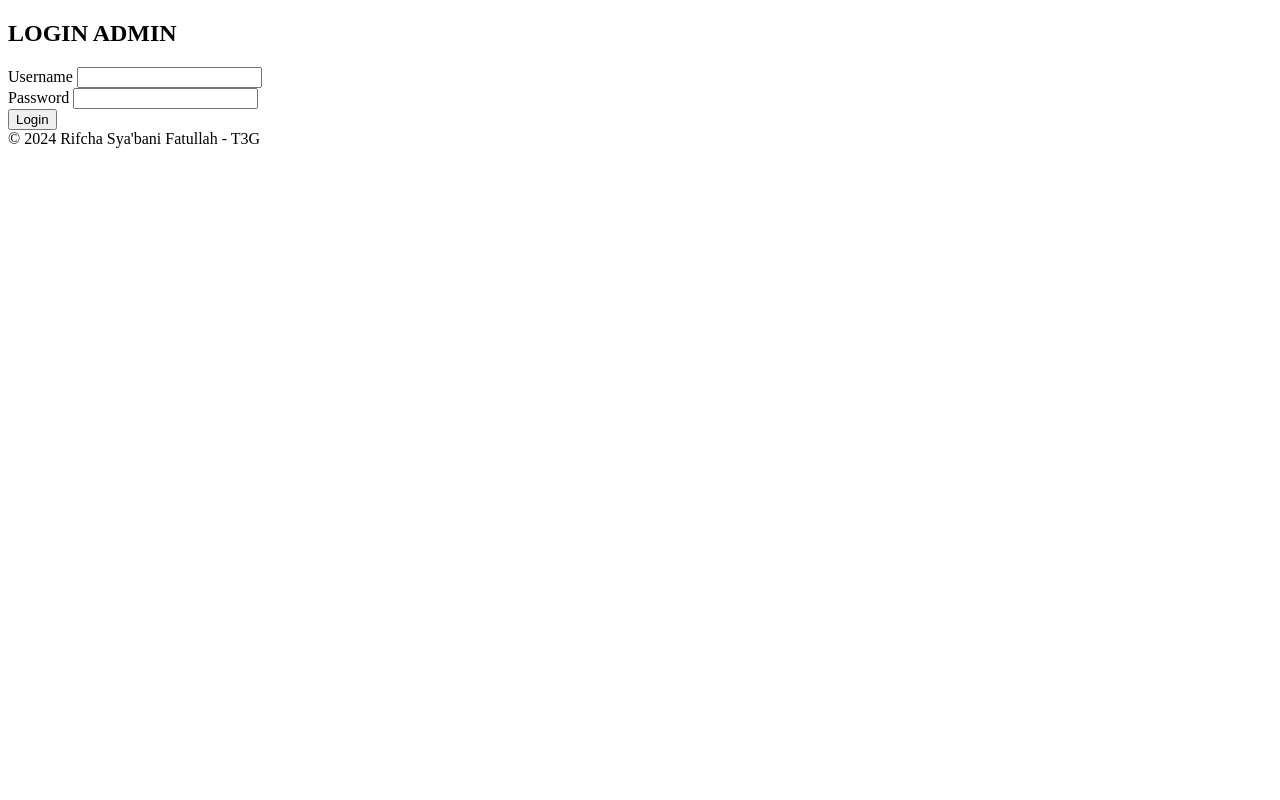
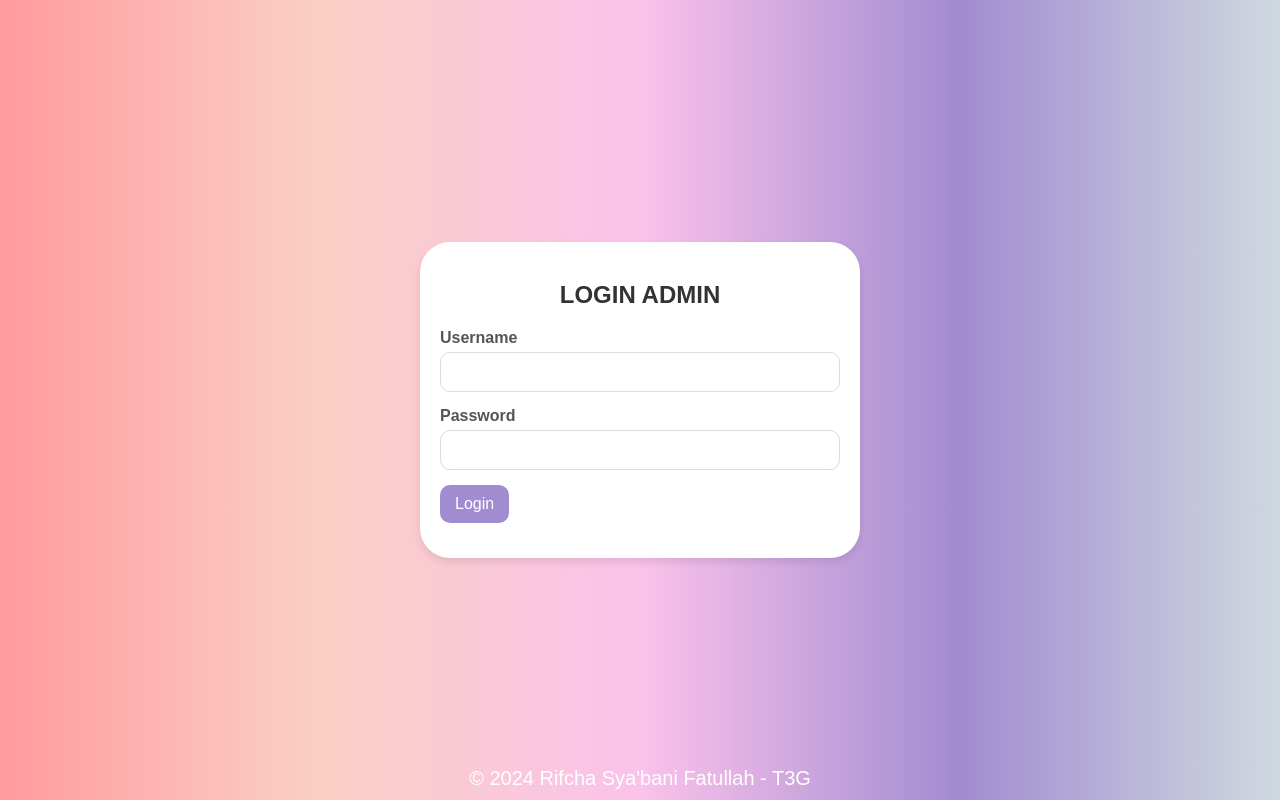
Before and after one commit to rifchasyabani30/contact-form-, a PHP site: page /admin/index.php in a window 1280 px wide. Run offline with PHP 8.4, Linux system fonts and the light colour scheme.

Commit message:
Menambahkan CSS pada file index.php pada folder admin

```diff
--- a/admin/index.php
+++ b/admin/index.php
@@ -4,6 +4,97 @@
     <meta charset="UTF-8">
     <meta name="viewport" content="width=device-width, initial-scale=1.0">
     <title>Admin Login</title>
+    <style>
+        /* Body */
+        body {
+            font-family: Arial, sans-serif;
+            background: linear-gradient(to right, #ff9a9e, #fad0c4, #fbc2eb, #a18cd1, #cfd9df);
+            margin: 0;
+            padding: 0;
+            display: flex;
+            justify-content: center;
+            align-items: center;
+            height: 100vh;
+            position: relative;
+        }
+
+        /* Container LOGIN FORM */
+        .login-container {
+            background: #fff;
+            border-radius: 30px;
+            box-shadow: 0 4px 8px rgba(0, 0, 0, 0.1);
+            padding: 20px;
+            width: 100%;
+            max-width: 400px;
+        }
+
+        /* Title */
+        h2 {
+            text-align: center;
+            color: #333;
+            margin-bottom: 20px;
+        }
+
+        /* Error mssg */
+        .error {
+            color: #ff4d4d;
+            text-align: center;
+            margin-bottom: 20px;
+        }
+
+        /* Form grp */
+        .form-group {
+            margin-bottom: 15px;
+        }
+
+        /* Label */
+        .form-group label {
+            display: block;
+            margin-bottom:5px;
+            color: #555;
+            font-weight: bold;
+        }
+
+        /* Input */
+        .form-group input[type="text"],
+        .form-group input[type="password"] {
+            width: 100%;
+            padding: 10px;
+            border: 1px solid #ddd;
+            border-radius: 10px;
+            box-sizing: border-box;
+            font-size: 16px;
+        }
+
+        /* Submit */
+        .form-group input[type="submit"] {
+            background-color: #a18cd1;
+            color: white;
+            border: none;
+            padding: 10px 15px;
+            text-align: center;
+            text-decoration: none;
+            display: inline-block;
+            font-size: 16px;
+            border-radius: 10px;
+            cursor: pointer;
+            transition: background-color 0.3s ease;
+        }
+
+        .form-group input[type="submit"]:hover {
+            background-color: #fbc2eb;
+        }
+
+        /* Copyright */
+        .copyright {
+            position: absolute;
+            bottom: 10px;
+            width: 100%;
+            text-align: center;
+            font-size: 20px;
+            color: #fff;
+        }
+    </style>
     </head>
 <body>
     <div class="login-container">
```
